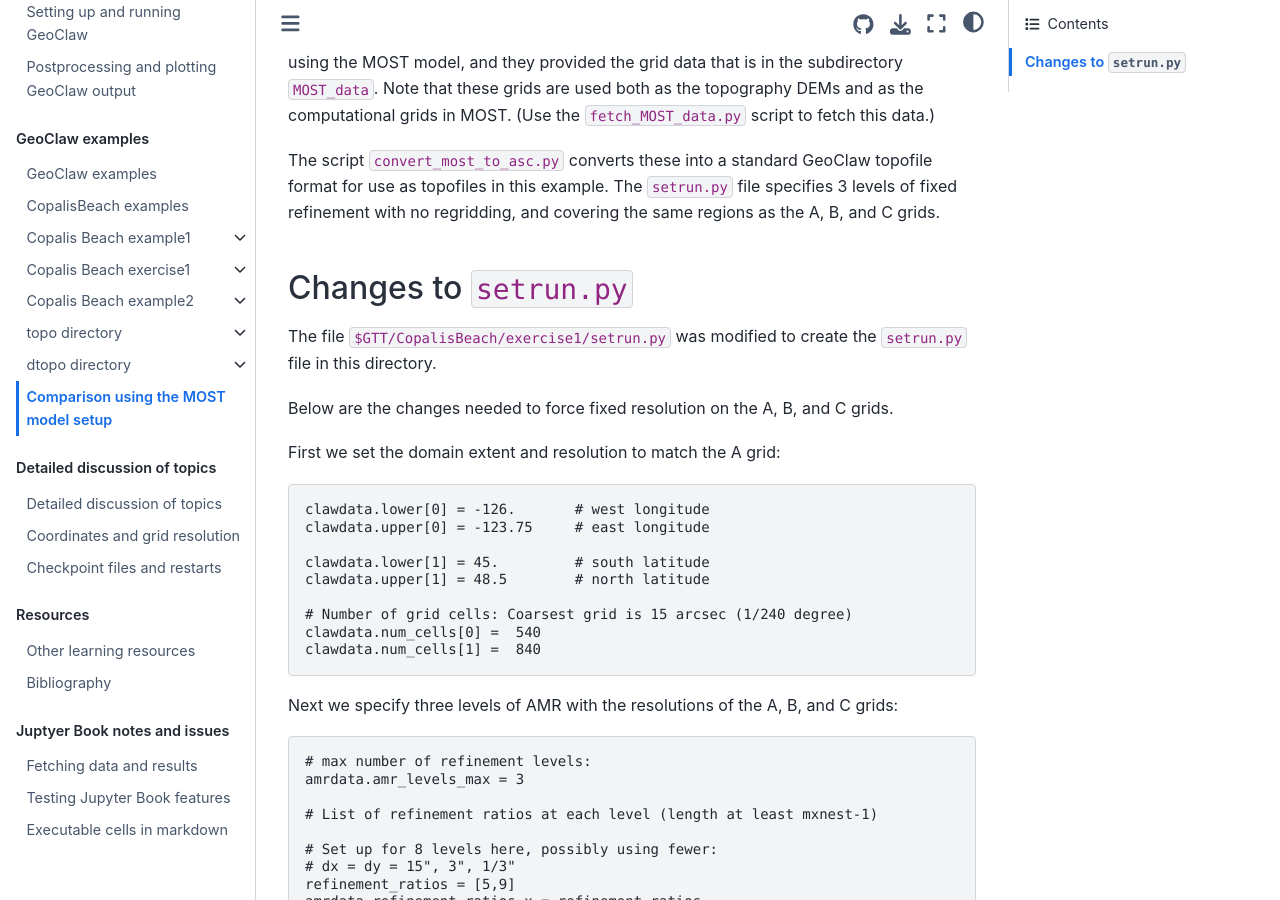
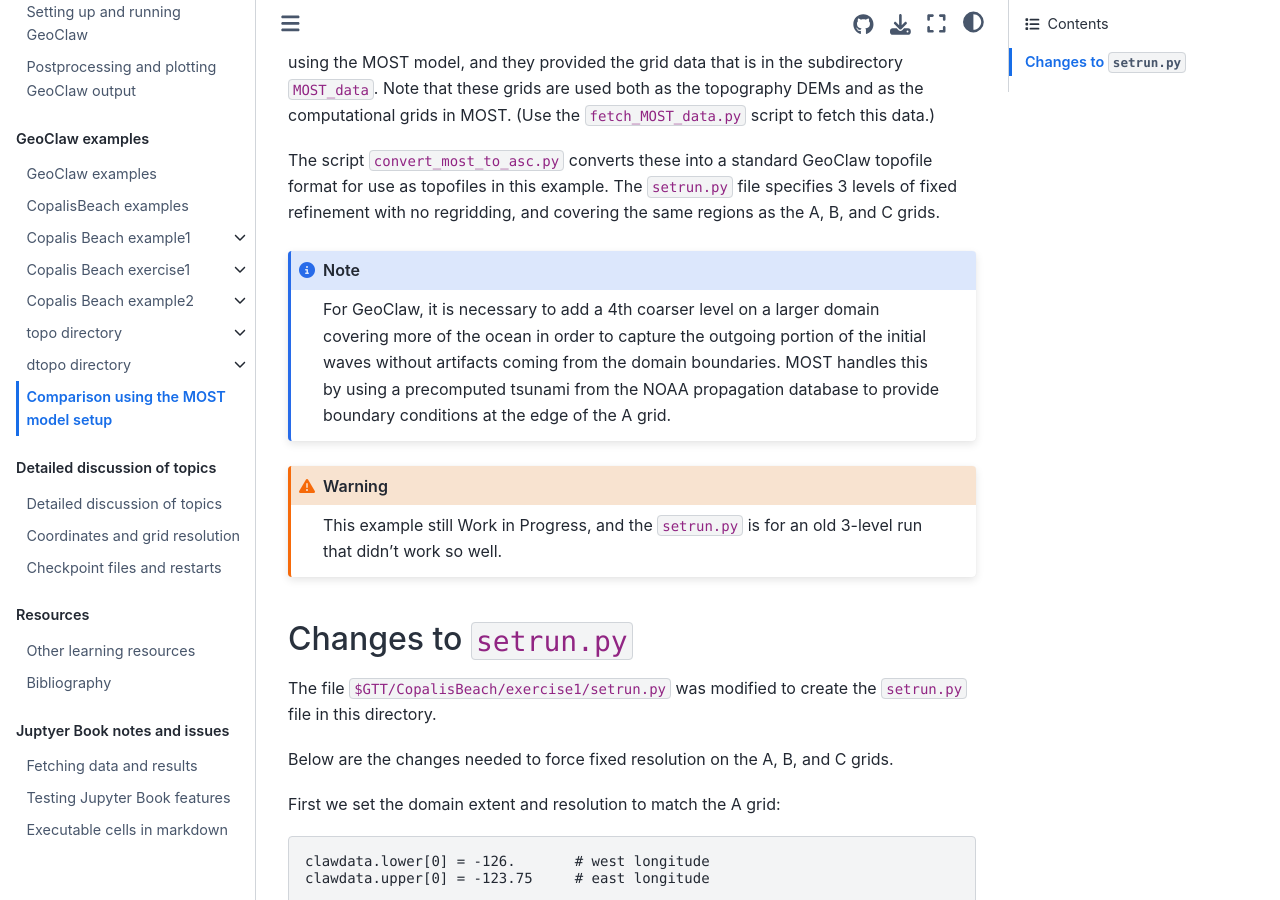
Before and after one commit to rjleveque/geoclaw_tsunami_tutorial, a Jupyter Book: the page built from GTT/CopalisBeach/MOST_comparison/README.md, in a window 1280 px wide and 900 px high, scrolled down 398 px. Built offline with Jupyter Book 1.0.4 settings and Sphinx 7.4.7 and the Sphinx Book theme 1.1.4, drawn with Linux system fonts in a browser that asks for light colours; pages that are not in the unit, such as notebooks, are missing from menus.

Commit message:
update MOST_comparison/README, still need to fix setrun.py for 4 levels and add data, discussion

```diff
--- a/GTT/CopalisBeach/MOST_comparison/README.md
+++ b/GTT/CopalisBeach/MOST_comparison/README.md
@@ -23,6 +23,19 @@ topofile format for use as topofiles in this example.   The `setrun.py`
 file specifies 3 levels of fixed refinement with no regridding, and covering
 the same regions as the A, B, and C grids.
 
+:::{note}
+For GeoClaw, it is necessary to add a 4th coarser
+level on a larger domain covering more of the ocean in order to capture
+the outgoing portion of the initial waves without artifacts coming
+from the domain boundaries.  MOST handles this by using a precomputed
+tsunami from the NOAA propagation database to provide boundary conditions
+at the edge of the A grid.
+:::
+
+:::{warning}
+This example still Work in Progress, and the `setrun.py` is for an
+old 3-level run that didn't work so well.
+:::
 
 ## Changes to `setrun.py`
 
```
